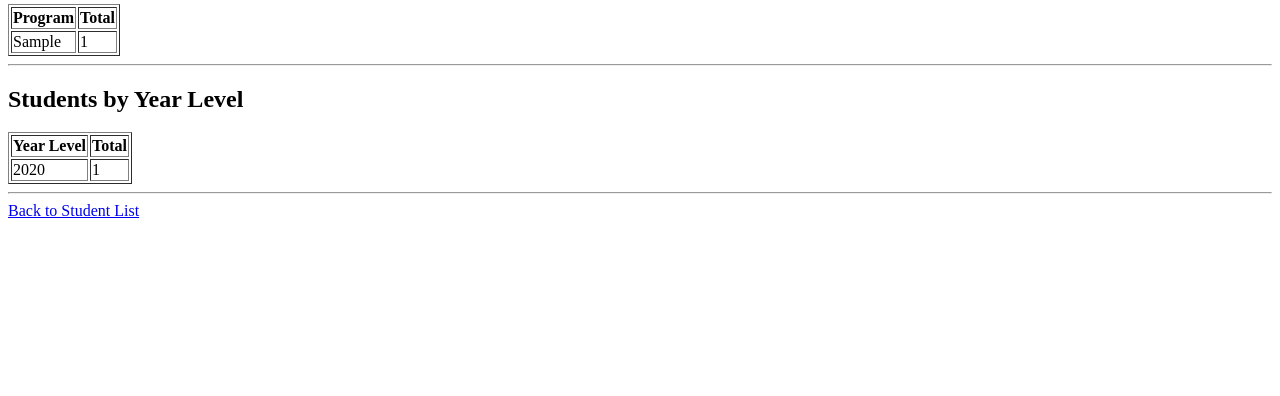
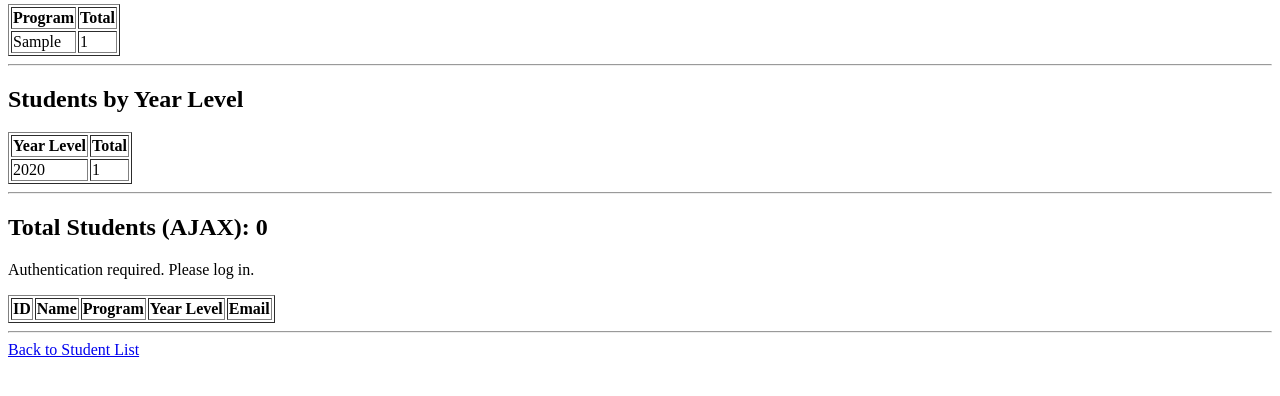
Before and after one commit to AJ-2501/AJDC_DjangoWebApp, a Django app: page /registration/dashboard/ in a window 1280 px wide. Shown: the part 226-622 px from the top of the page. Run offline with Django 5.2, Linux system fonts and the light colour scheme; tables that the repository leaves empty hold one stand-in row (values such as "Sample post"); lists and menus that the app fills with data are empty.

Commit message:
Implement AJAX Student Dashboard

```diff
--- /dev/null
+++ b/registration/static/registration/js/student_dashboard.js
@@ -0,0 +1,51 @@
+async function loadStudents() {
+    const loadingMessage = document.getElementById("loading-message");
+    const errorMessage = document.getElementById("error-message");
+    const studentCount = document.getElementById("student-count");
+    const tableBody = document.getElementById("student-table-body");
+
+    try {
+        loadingMessage.textContent = "Loading students...";
+        errorMessage.textContent = "";
+
+        const response = await fetch("/api/students/");
+
+        if (!response.ok) {
+            if (response.status === 401) {
+                throw new Error("Authentication required. Please log in.");
+            }
+            throw new Error(`HTTP error: ${response.status}`);
+        }
+
+        const data = await response.json();
+
+        studentCount.textContent = data.count;
+        tableBody.innerHTML = "";
+
+        if (data.students.length === 0) {
+            const row = document.createElement("tr");
+            row.innerHTML = `<td colspan="5">No Student records found.</td>`;
+            tableBody.appendChild(row);
+        } else {
+            data.students.forEach(student => {
+                const row = document.createElement("tr");
+                row.innerHTML = `
+                    <td>${student.id}</td>
+                    <td>${student.student_name}</td>
+                    <td>${student.program}</td>
+                    <td>${student.year_level}</td>
+                    <td>${student.email}</td>
+                `;
+                tableBody.appendChild(row);
+            });
+        }
+
+        loadingMessage.textContent = "";
+    } catch (error) {
+        loadingMessage.textContent = "";
+        errorMessage.textContent = error.message;
+        console.error("Student loading error:", error);
+    }
+}
+
+loadStudents();
--- a/registration/templates/registration/student_dashboard.html
+++ b/registration/templates/registration/student_dashboard.html
@@ -1,3 +1,4 @@
+{% load static %}
 <!DOCTYPE html>
 <html>
 <head>
@@ -51,6 +52,33 @@
 
     <hr>
 
+    <!-- Module 06: AJAX Student Table -->
+    <h2>
+        Total Students (AJAX):
+        <span id="student-count">0</span>
+    </h2>
+
+    <p id="loading-message">Loading students...</p>
+    <p id="error-message"></p>
+
+    <table border="1" id="student-table">
+        <thead>
+            <tr>
+                <th>ID</th>
+                <th>Name</th>
+                <th>Program</th>
+                <th>Year Level</th>
+                <th>Email</th>
+            </tr>
+        </thead>
+        <tbody id="student-table-body">
+        </tbody>
+    </table>
+
+    <hr>
+
     <a href="{% url 'student_list' %}">Back to Student List</a>
+
+    <script src="{% static 'registration/js/student_dashboard.js' %}"></script>
 </body>
 </html>
```
